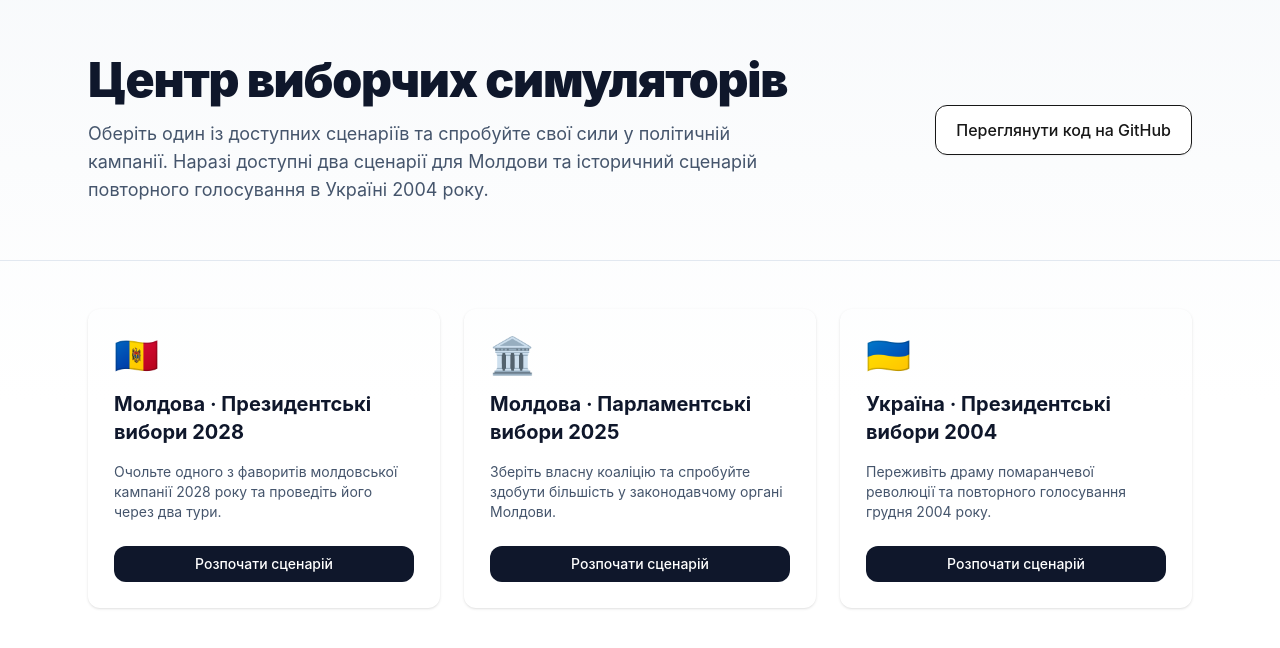
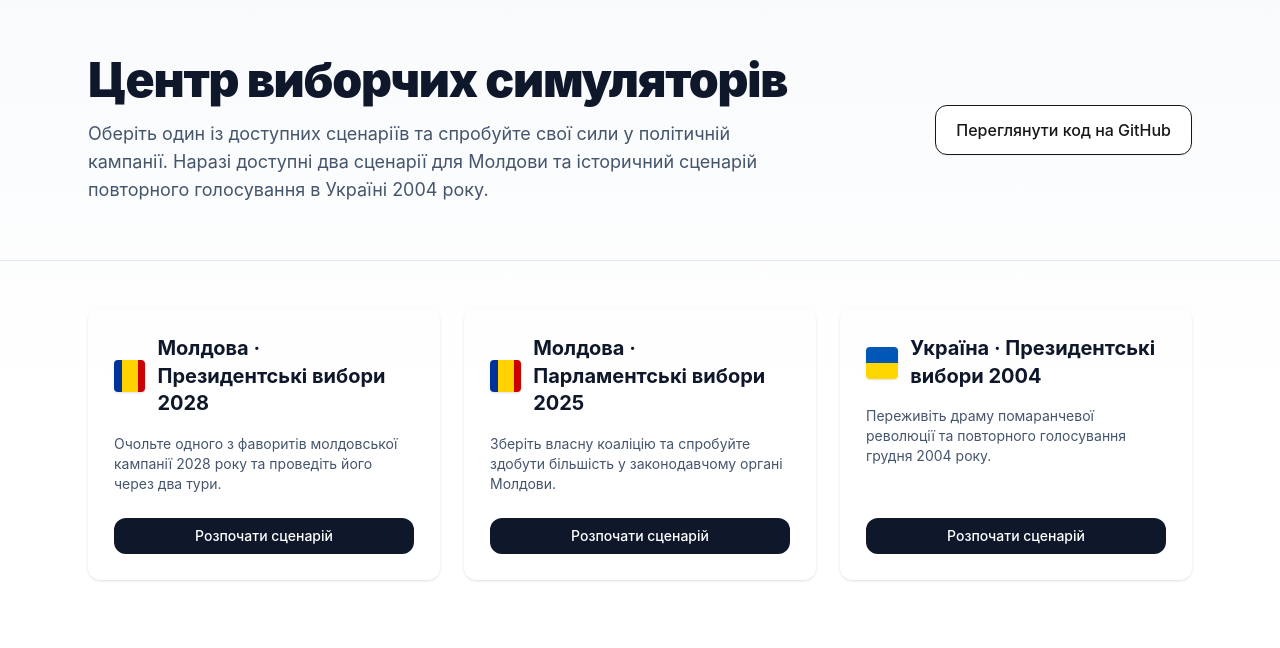
Before and after one commit to dmitriyhajrulin03-ctrl/moldova-election-game, a Next.js app: page / in a window 1280 px wide. Shown: the top 648 px of the page. Built offline with nearby package versions, Linux system fonts and the light colour scheme.

Commit message:
Add flag assets to scenario hub

```diff
--- a/app/page.tsx
+++ b/app/page.tsx
@@ -1,4 +1,5 @@
 import Link from 'next/link';
+import Image from 'next/image';
 import { Card } from '@/components/ui/card';
 import { Button } from '@/components/ui/button';
 
@@ -8,24 +9,27 @@ const scenarios = [
     title: 'Молдова · Президентські вибори 2028',
     description:
       'Очольте одного з фаворитів молдовської кампанії 2028 року та проведіть його через два тури.',
-    badge: '🇲🇩',
     href: '/moldova-presidential',
+    flagSrc: '/flags/moldova.svg',
+    flagAlt: 'Прапор Молдови',
   },
   {
     id: 'moldova-parliamentary',
     title: 'Молдова · Парламентські вибори 2025',
     description:
       'Зберіть власну коаліцію та спробуйте здобути більшість у законодавчому органі Молдови.',
-    badge: '🏛️',
     href: '/moldova-parliamentary',
+    flagSrc: '/flags/moldova.svg',
+    flagAlt: 'Прапор Молдови',
   },
   {
     id: 'ukraine-2004',
     title: 'Україна · Президентські вибори 2004',
     description:
       'Переживіть драму помаранчевої революції та повторного голосування грудня 2004 року.',
-    badge: '🇺🇦',
     href: '/ukraine-2004',
+    flagSrc: '/flags/ukraine.svg',
+    flagAlt: 'Прапор України',
   },
 ];
 
@@ -61,8 +65,18 @@ export default function Home() {
         {scenarios.map((scenario) => (
           <Link key={scenario.id} href={scenario.href} className="group">
             <Card className="h-full p-6 flex flex-col gap-4 border-2 border-transparent group-hover:border-slate-300 transition-all duration-300">
-              <div className="text-4xl">{scenario.badge}</div>
-              <h2 className="text-xl font-bold text-slate-900 leading-snug">{scenario.title}</h2>
+              <div className="flex items-center gap-3">
+                <div className="relative w-12 h-8 overflow-hidden rounded shadow-sm">
+                  <Image
+                    src={scenario.flagSrc}
+                    alt={scenario.flagAlt}
+                    fill
+                    sizes="48px"
+                    className="object-cover"
+                  />
+                </div>
+                <h2 className="text-xl font-bold text-slate-900 leading-snug">{scenario.title}</h2>
+              </div>
               <p className="text-slate-600 text-sm flex-1">{scenario.description}</p>
               <Button className="mt-2 bg-slate-900 hover:bg-slate-700 text-white rounded-xl">
                 Розпочати сценарій
```
Also changed, not shown: public/flags/moldova.svg (added), public/flags/ukraine.svg (added).
